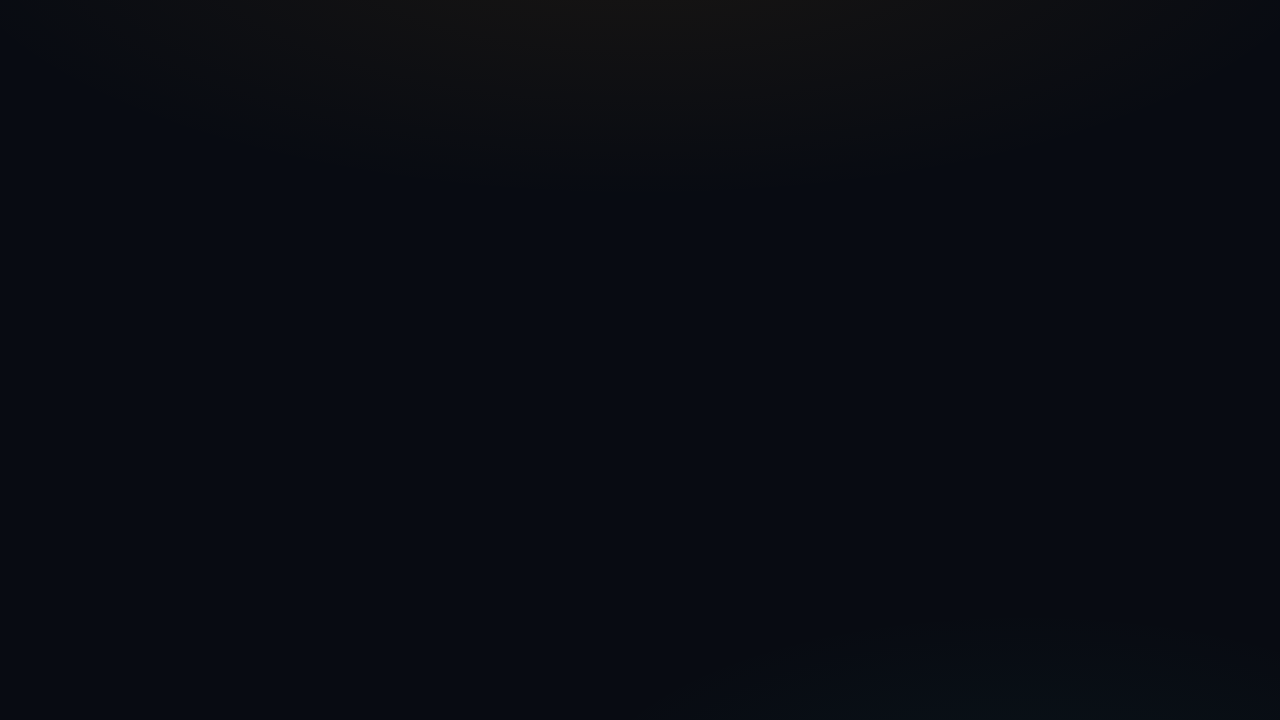
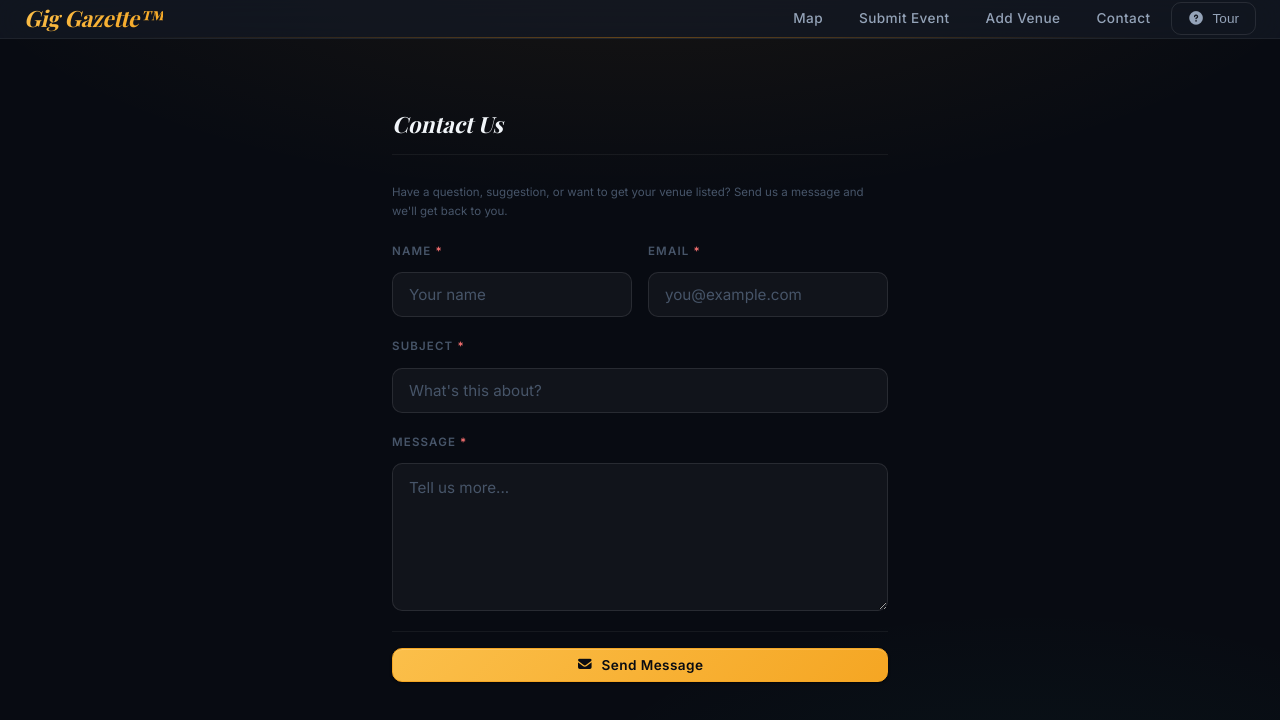
Before and after one commit to jackgardner99/Gig-Gazette, a React (Vite) app: page /contact in a window 1280 px wide. Before the commit this address had no page. Shown: the top 720 px of the page. Built offline with nearby package versions, Linux system fonts and the light colour scheme; a web font is replaced by a local one.

Commit message:
new feature: contact form

```diff
--- a/src/App.jsx
+++ b/src/App.jsx
@@ -14,6 +14,7 @@ import { ResetPassword } from './components/auth/ResetPassword'
 import { RequireAuth } from './components/auth/RequireAuth'
 import { EventDetails } from './components/details/EventDetails'
 import { Tutorial } from './components/tutorial/Tutorial'
+import { ContactPage } from './components/contact/ContactPage'
 
 
 function App() {
@@ -33,6 +34,7 @@ function App() {
         <Route path="register" element={<Register />} />
         <Route path="forgot-password" element={<ForgotPassword />} />
         <Route path="reset-password" element={<ResetPassword />} />
+        <Route path="contact" element={<ContactPage />} />
         <Route path="details/show/:id" element={<EventDetails eventType="show"/>} />
         <Route path="details/open-mic/:id" element={<EventDetails eventType="openMic"/>} />
         <Route path="details/writers-round/:id" element={<EventDetails eventType="writersRound" />} />
--- /dev/null
+++ b/src/components/contact/ContactPage.jsx
@@ -0,0 +1,121 @@
+import { useState } from 'react'
+
+const FORM_ENDPOINT = import.meta.env.VITE_CONTACT_FORM_URL
+
+export const ContactPage = () => {
+    const [form, setForm] = useState({ name: '', email: '', subject: '', message: '' })
+    const [status, setStatus] = useState(null)
+    const [submitting, setSubmitting] = useState(false)
+
+    const handleChange = (e) => {
+        setForm(prev => ({ ...prev, [e.target.name]: e.target.value }))
+    }
+
+    const handleSubmit = async (e) => {
+        e.preventDefault()
+        setSubmitting(true)
+        setStatus(null)
+        try {
+            const res = await fetch(FORM_ENDPOINT, {
+                method: 'POST',
+                headers: { 'Content-Type': 'application/json', 'Accept': 'application/json' },
+                body: JSON.stringify(form),
+            })
+            if (res.ok) {
+                setStatus('success')
+                setForm({ name: '', email: '', subject: '', message: '' })
+            } else {
+                setStatus('error')
+            }
+        } catch {
+            setStatus('error')
+        } finally {
+            setSubmitting(false)
+        }
+    }
+
+    return (
+        <div className="page-content">
+            <form className="form" onSubmit={handleSubmit}>
+                <h2 className="form__section-title">Contact Us</h2>
+                <p className="form__hint">
+                    Have a question, suggestion, or want to get your venue listed? Send us a message and we'll get back to you.
+                </p>
+
+                {status === 'success' ? (
+                    <div className="form__hint" style={{ color: 'var(--teal)', textAlign: 'center', padding: 'var(--space-6) 0' }}>
+                        <i className="fas fa-check-circle" style={{ fontSize: '2rem', display: 'block', marginBottom: 'var(--space-3)' }} />
+                        Message sent! We'll be in touch soon.
+                    </div>
+                ) : (
+                    <>
+                        <div className="form__row">
+                            <div className="form__field">
+                                <label className="form__label form__label--required">Name</label>
+                                <input
+                                    className="form__input"
+                                    type="text"
+                                    name="name"
+                                    value={form.name}
+                                    onChange={handleChange}
+                                    placeholder="Your name"
+                                    required
+                                />
+                            </div>
+                            <div className="form__field">
+                                <label className="form__label form__label--required">Email</label>
+                                <input
+                                    className="form__input"
+                                    type="email"
+                                    name="email"
+                                    value={form.email}
+                                    onChange={handleChange}
+                                    placeholder="you@example.com"
+                                    required
+                                />
+                            </div>
+                        </div>
+
+                        <div className="form__field">
+                            <label className="form__label form__label--required">Subject</label>
+                            <input
+                                className="form__input"
+                                type="text"
+                                name="subject"
+                                value={form.subject}
+                                onChange={handleChange}
+                                placeholder="What's this about?"
+                                required
+                            />
+                        </div>
+
+                        <div className="form__field">
+                            <label className="form__label form__label--required">Message</label>
+                            <textarea
+                                className="form__textarea"
+                                name="message"
+                                value={form.message}
+                                onChange={handleChange}
+                                placeholder="Tell us more..."
+                                rows={5}
+                                required
+                            />
+                        </div>
+
+                        {status === 'error' && (
+                            <div className="form__error">
+                                Something went wrong. Please try again.
+                            </div>
+                        )}
+
+                        <div className="form__actions">
+                            <button type="submit" className="btn btn--primary btn--full" disabled={submitting}>
+                                {submitting ? 'Sending…' : <><i className="fas fa-envelope" /> Send Message</>}
+                            </button>
+                        </div>
+                    </>
+                )}
+            </form>
+        </div>
+    )
+}
--- a/src/components/nav/CustomerNavbar.jsx
+++ b/src/components/nav/CustomerNavbar.jsx
@@ -18,6 +18,9 @@ export const CustomerNavbar = ({ onStartTour }) => {
                     <Link to={"/venues/new"}>
                         <li className="nav__link">Add Venue</li>
                     </Link>
+                    <Link to={"/contact"}>
+                        <li className="nav__link">Contact</li>
+                    </Link>
                     <li>
                         <button className="nav__tour-btn" onClick={onStartTour}>
                             <i className="fas fa-circle-question"></i>
```
Also changed, not shown: 2 other files (tests, documents, lock files or other folders).
